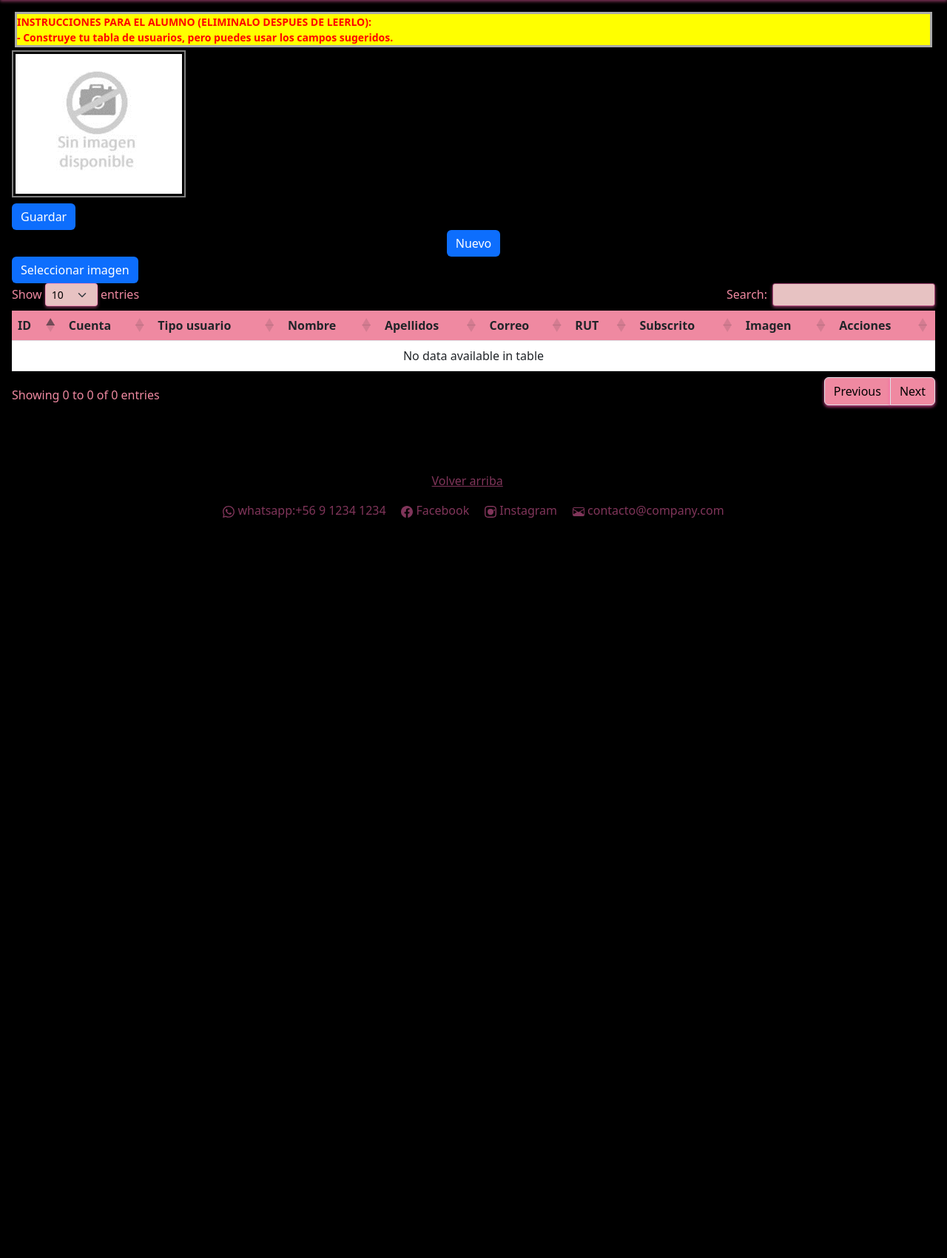
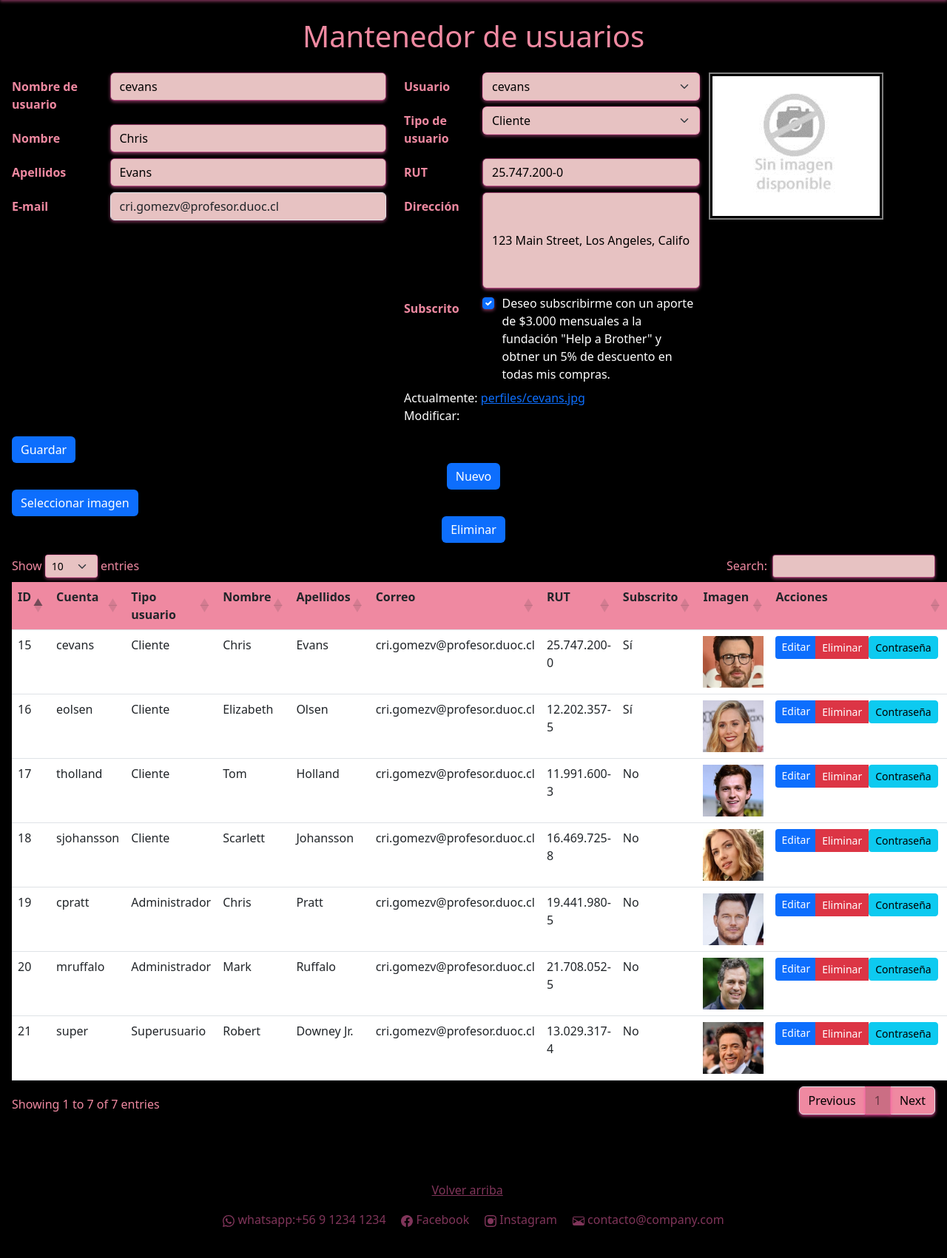
Before and after one commit to Thleighton/EVALUACION_3, a Django app: page /usuarios/1/15 in a window 1280 px wide. Shown: the part 67-1768 px from the top of the page at 74% size. Before the commit the page ends 767 px from the top, so only its background shows below. Run offline with Django 4.2, Linux system fonts and the light colour scheme; a user stored in the database is signed in; data comes from the database, SQL or seed files in the repository; both versions use the stored data as it was after the commit; some libraries are stand-ins or nearby versions.

Commit message:
Venta & Usuario

```diff
--- a/core/templates/core/misdatos.html
+++ b/core/templates/core/misdatos.html
@@ -3,7 +3,7 @@
 {% load custom_filters %}
 
 {% block content %}
-  <h1>EDITA TU PERFIL DE CLIENTE</h1>
+<h1 class="text-center titulos">Mis datos</h1>
 
   <form id="form" method="POST" enctype="multipart/form-data">
 
--- a/core/templates/core/usuarios.html
+++ b/core/templates/core/usuarios.html
@@ -3,45 +3,49 @@
 {% load custom_filters %}
 
 {% block content %}
+ <h1 class="text-center titulos" style="margin: 25px;">Mantenedor de usuarios</h1>
 
  <form id="form" method="POST" enctype="multipart/form-data">
 
     {% csrf_token %}
 
-    <div class="instrucciones-para-el-alumno">
-      INSTRUCCIONES PARA EL ALUMNO (ELIMINALO DESPUES DE LEERLO):<br>
-      - Construye tu tabla de usuarios, pero puedes usar los campos sugeridos. <br>
+    <div class="row">
+      <div class ="col-sm-12 col-md-5">
+        {{form_usuario|as_bootstrap_form}}
+       </div>
+       <div class ="col-sm-12 col-md-4">
+        {{ form_perfil|as_bootstrap_form }}
       </div>
 
-    {{form_usuario|as_bootstrap_form}}
-
-
-    {{ form_perfil|as_bootstrap_form }}
-
-    <!-- AREA DE CUADRO DE IMAGEN: Imagen de perfil (VER COMENTARIO "CUADRO DE IMAGEN" en script.js) -->
-    {% if form_perfil.imagen.value %}
-      <img id="cuadro-imagen" src="/media/{{ form_perfil.imagen.value }}">
+      {% if form.imagen.value %}
+      <img id="cuadro-imagen" src="/media/{{ form.imagen.value }}">
       {% else %}
       <img id="cuadro-imagen" src="{% static 'core/img/sin-imagen.png' %}">
       {% endif %}
 
 
+
+      <br><br><br><br>
+
+
+
+
+
      <!-- AREA DE BOTONES -->
-    <div class="mt-2 text-center">
 
+      <div class="text-center mt-2 mb-3">
          <button type="submit" class="btn btn-primary"> Guardar </button>
 
           <a href="{% url 'usuarios' 'crear' '0' %}" class="btn btn-primary"> Nuevo </a>
 
-      <!-- AREA DE BOTON DE SELECCIONAR IMAGEN: Reemplaza el botón "Seleccionar archivo" por otro con Bootstrap (VER COMENTARIO "BOTON IMAGEN" en script.js) -->
         <button onclick="event.preventDefault(); document.getElementById('id_imagen').click();" class="btn btn-primary"> Seleccionar imagen </button>
 
         {% if form_usuario.instance.id %}
           <a class="btn btn-primary" href="{% url 'usuarios' 'eliminar' form_usuario.instance.id %}"> Eliminar </a>
         {% endif %}
+      </div>
 
     </div>
-
   </form>
 
   <!-- AREA DE TABLA DE USUARIOS -->
@@ -71,13 +75,13 @@
         {% for usuario in usuarios %}
 
 
-          usuario.id </br>
-          usuario.username </br>
-          usuario.perfil.tipo_usuario </br>
-          usuario.first_name </br>
-          usuario.last_name </br>
-          usuario.email </br>
-          usuario.perfil.rut </br>
+          <td>{{usuario.id}} </td>
+          <td>{{usuario.username}} </td>
+          <td>{{usuario.perfil.tipo_usuario}} </td>
+          <td>{{usuario.first_name}} </td>
+          <td>{{usuario.last_name}} </td>
+          <td>{{usuario.email}} </td>
+          <td>{{usuario.perfil.rut}} </td>
 
             <td> {% if usuario.perfil.subscrito %} Sí {% else %} No {% endif %} </td>
             <td>
--- a/core/views.py
+++ b/core/views.py
@@ -198,11 +198,25 @@ def boleta(request, nro_boleta):
 
 @user_passes_test(es_personal_autenticado_y_activo)
 def ventas(request):
+    boletas = Boleta.objects.all()
+    historial = []
+    for boleta in boletas:
+        boleta_historial = {
+        'nro_boleta': boleta.nro_boleta,
+        'nom_cliente': f'{boleta.cliente.usuario.first_name} {boleta.cliente.usuario.last_name}',
+        'fecha_venta': boleta.fecha_venta,
+        'fecha_despacho': boleta.fecha_despacho,
+        'fecha_entrega': boleta.fecha_entrega,
+        'subscripto': 'Sí' if boleta.cliente.subscrito else 'No',
+        'total_a_pagar': boleta.total_a_pagar,
+        'estado': boleta.estado,
+    }
+    historial.append(boleta_historial)
 
-    # CREAR: lógica para ver las ventas
 
-    # CREAR: variable de contexto para enviar historial de ventas
-    context = { }
+    context = {
+        'historial': historial
+    }
 
     return render(request, 'core/ventas.html', context)
 
@@ -253,27 +267,49 @@ def productos(request, accion, id):
 @user_passes_test(es_personal_autenticado_y_activo)
 def usuarios(request, accion, id):
 
-    # CREAR: variables de usuario y perfil
+    usuario = User.objects.get(id=id) if int(id) > 0 else None
+    perfil = usuario.perfil if usuario else None
 
     if request.method == 'POST':
 
-        # CREAR: un formulario UsuarioForm para recuperar datos del formulario asociados al usuario
-        # CREAR: un formulario PerfilForm para recuperar datos del formulario asociados al perfil del usuario
-        # CREAR: lógica para actualizar los datos del usuario
-        pass
+        form_usuario = UsuarioForm(request.POST, instance=usuario)
+
+        form_perfil = PerfilForm(request.POST, request.FILES, instance=perfil)
+
+        if form_usuario.is_valid() and form_perfil.is_valid():
+            usuario = form_usuario.save(commit=False)
+            tipo_usuario = form_perfil.cleaned_data['tipo_usuario']
+            usuario.is_staff = tipo_usuario in ['Administrador', 'Superusuario']
+            perfil = form_perfil.save(commit=False)
+            usuario.save()
+            perfil.usuario_id = usuario.id
+            perfil.save()
+            messages.success(request, f'El usuario {usuario.first_name} {usuario.last_name} fue guardado exitosamente.')
+            return redirect(usuarios, 'actualizar', usuario.id)
+
+        else:
+            messages.error(request, f'No fue posible guardar el nuevo usuario. Por favor, revisa los errores en el formulario.')
+            show_form_errors(request,[form_usuario, form_perfil])
+
+
 
     if request.method == 'GET':
 
         if accion == 'eliminar':
-            # CREAR: acción de eliminar un usuario
-            pass
+            eliminado, mensaje = eliminar_registro(User, id)
+            messages.success(request, mensaje)
+            return redirect(usuarios, 'crear', '0')
+
         else:
-            # CREAR: un formulario UsuarioForm asociado al usuario
-            # CREAR: un formulario PerfilForm asociado al perfil del usuario
-            pass
+            form_usuario = UsuarioForm(instance=usuario)
+            form_perfil = PerfilForm(instance=perfil)
 
     # CREAR: variable de contexto para enviar el formulario de usuario, formulario de perfil y todos los usuarios
-    context = { }
+    context = {
+         'form_usuario': form_usuario,
+         'form_perfil': form_perfil,
+         'usuarios': User.objects.all(),
+    }
 
     return render(request, 'core/usuarios.html', context)
 
```
Also changed, not shown: core/templates/core/ventas.html (+11 -16 lines), core/templates/core/productos.html (indentation only), db.sqlite3. Lines whose indentation alone changed are shown as unchanged.
